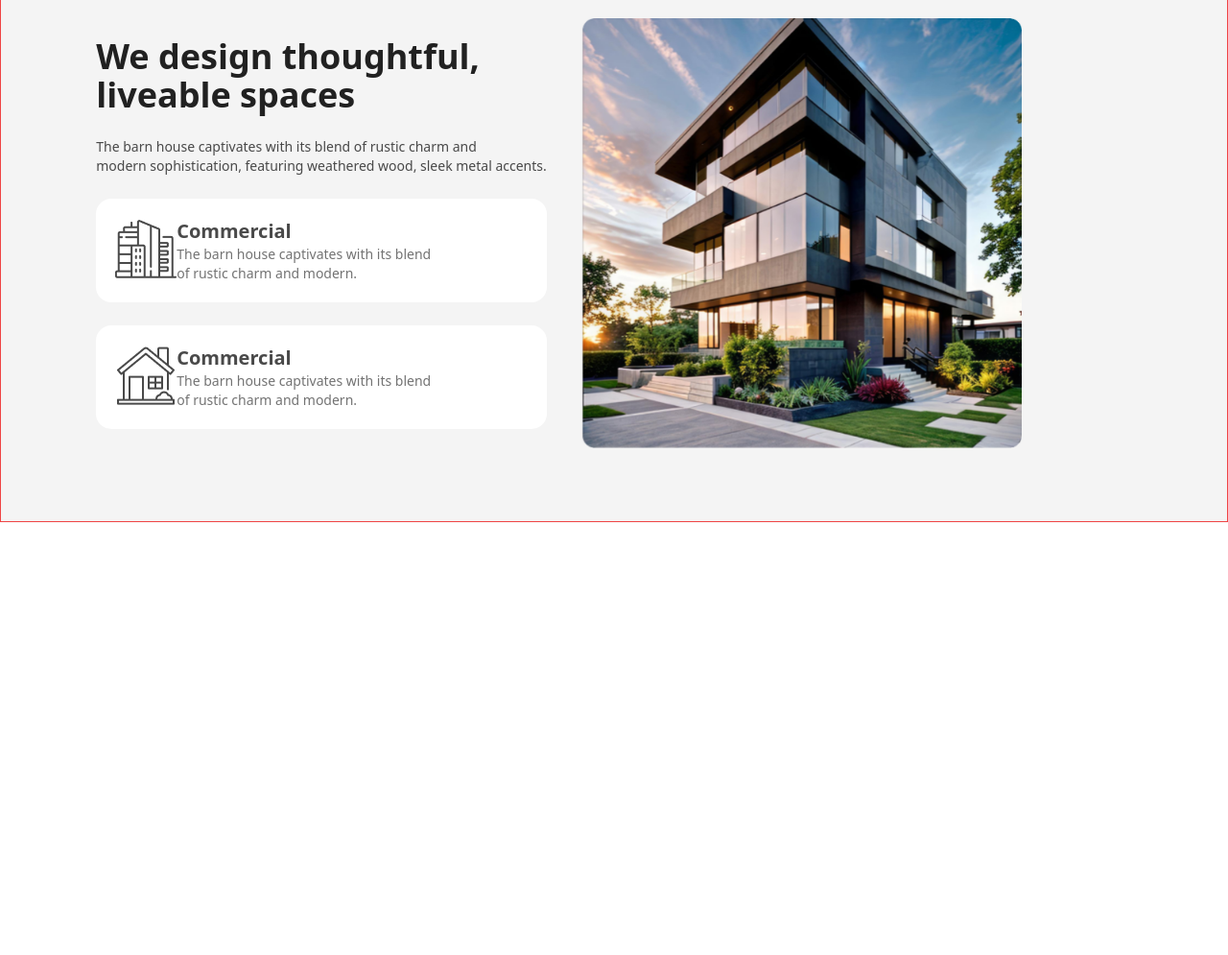
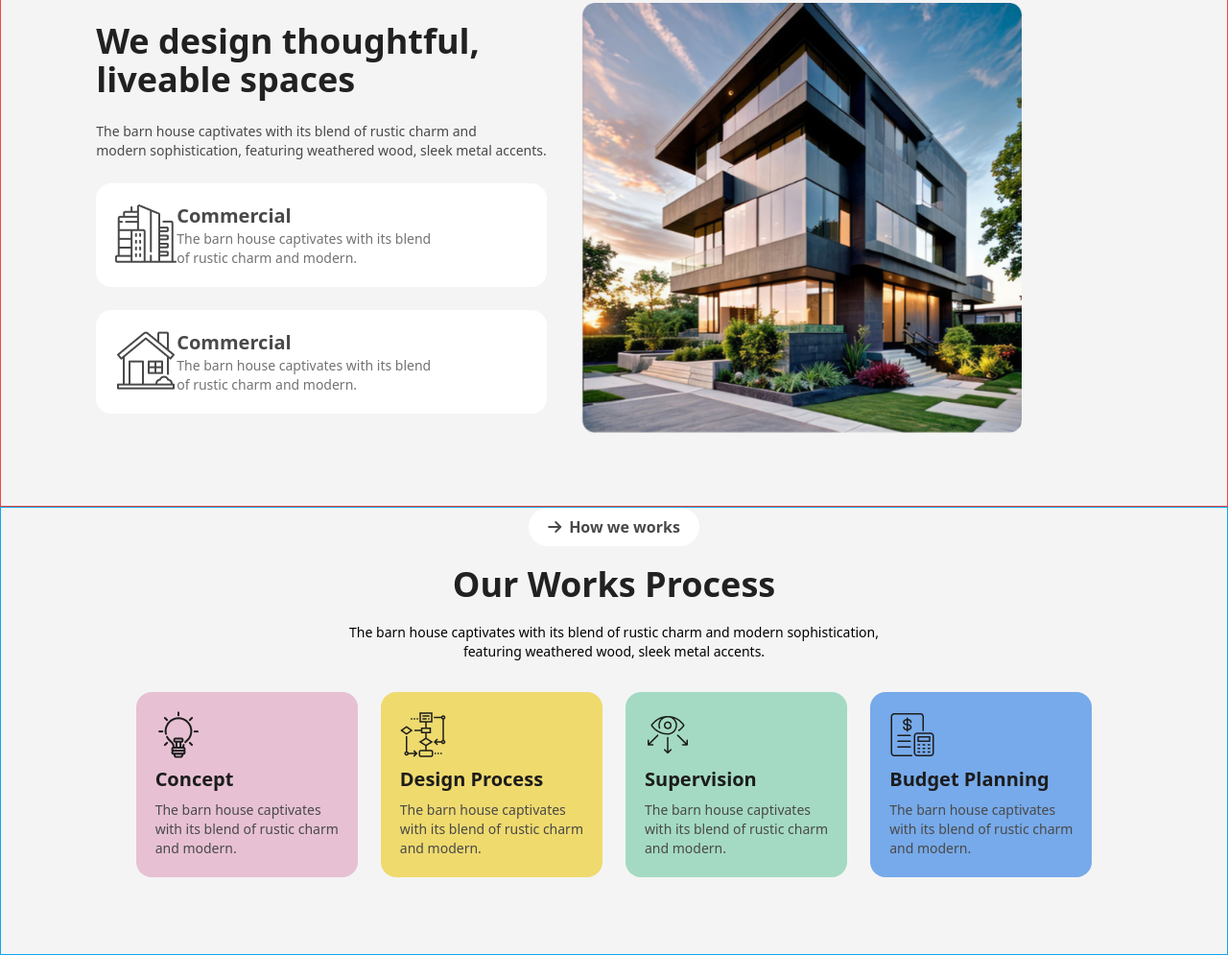
Before and after one commit to shahinvisual/assignment-three-responsive-website-using-tailwind-css, a plain HTML site: page index.html in a window 1280 px wide. Shown: the part 826-1821 px from the top of the page at 96% size. Before the commit the page ends 1370 px from the top, so only its background shows below. Drawn offline with nearby package versions, Linux system fonts and the light colour scheme.

Commit message:
added work process section

```diff
--- a/index.html
+++ b/index.html
@@ -28,7 +28,7 @@
       </script> -->
 </head>
 <body>
-    <header class="bg-gradient-to-r from-[#FFFFFF] to-[#FFFFFF] mb-24">
+    <header class="bg-gradient-to-r from-[#FFFFFF] to-[#FFFFFF]">
         <!-- Navbar -->
          <nav class="flex justify-around container mx-auto py-5 items-center">
             <!-- logo -->
@@ -60,7 +60,7 @@
 
 
          <!-- Banner Section -->
-          <div class="border border-cyan-500 container mx-auto space-y-4">
+          <div class="border border-cyan-500 container mx-auto space-y-4 pb-20">
             <!-- Img Section -->
 
               <img class="mx-auto" src="./assets/banner.png" alt="">
@@ -78,6 +78,7 @@
 
     </header>
     <main class="bg-[#F4F4F4]">
+      <!-- Featured Section -->
       <section class="flex border border-red-500 container mx-auto items-center justify-center gap-9">
         <!-- featured section -->
          <div class="space-y-6 my-24">
@@ -110,6 +111,39 @@
             <img class="w-4/5 " src="./assets/Rectangle.png" alt="">
           </div>
       </section>
+      <!-- Work Process Secion -->
+       <section class="flex flex-col border border-sky-500 container mx-auto items-center justify-center space-y-8 pb-20">
+        <div class="items-center justify-center text-center space-y-5">
+          <div class="flex bg-[#FFFFFF] px-5 py-2 rounded-3xl gap-2 w-max mx-auto items-center">
+              <i class="fa-solid fa-arrow-right text-[#494949]"></i>
+            <button class="text-[#494949] font-bold">How we works</button>
+          </div>
+          <h1 class="text-4xl font-bold text-[#212121]">Our Works Process</h1>
+          <p class="text-[#494949 text-sm font-medium]">The barn house captivates with its blend of rustic charm and modern sophistication, <br> featuring weathered wood, sleek metal accents.</p>
+        </div>
+        <div class="flex gap-6">
+          <div class="bg-[#E7C1D3] rounded-2xl px-5 py-5 space-y-2">
+            <img src="./assets/concept.png" alt="">
+            <h3 class="text-[#1C1C1C] text-xl font-bold">Concept</h3>
+            <p class="text-[#494949] text-sm font-medium">The barn house captivates <br> with its blend of rustic charm <br> and modern.</p>
+          </div>
+          <div class="bg-[#EFDA6E] rounded-2xl px-5 py-5 space-y-2">
+            <img src="./assets/flow-chart.png" alt="">
+            <h3 class="text-[#1C1C1C] text-xl font-bold">Design Process</h3>
+            <p class="text-[#494949] text-sm font-medium">The barn house captivates <br> with its blend of rustic charm <br> and modern.</p>
+          </div>
+          <div class="bg-[#A4DAC3] rounded-2xl px-5 py-5 space-y-2">
+            <img src="./assets/vision.png" alt="">
+            <h3 class="text-[#1C1C1C] text-xl font-bold">Supervision</h3>
+            <p class="text-[#494949] text-sm font-medium">The barn house captivates <br> with its blend of rustic charm <br> and modern.</p>
+          </div>
+          <div class="bg-[#77AAEA] rounded-2xl px-5 py-5 space-y-2">
+            <img src="./assets/budget-planning.png" alt="">
+            <h3 class="text-[#1C1C1C] text-xl font-bold">Budget Planning</h3>
+            <p class="text-[#494949] text-sm font-medium">The barn house captivates <br> with its blend of rustic charm <br> and modern.</p>
+          </div>
+        </div>
+       </section>
     </main>
     <footer>
 
```
